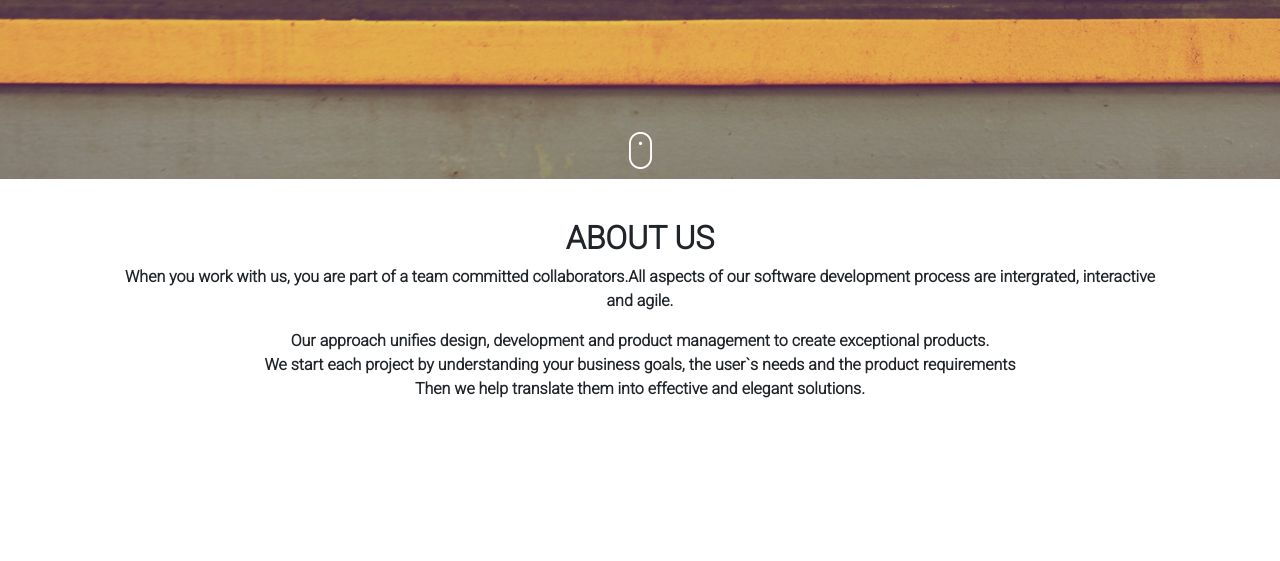
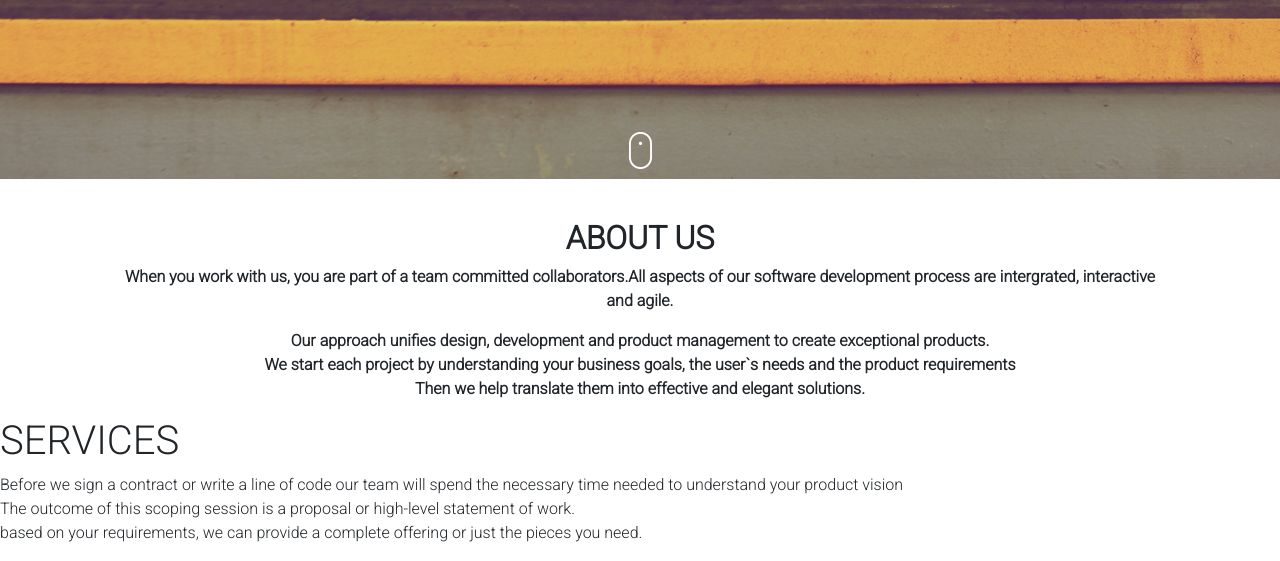
Before and after one commit to Venus-Kavunza/Delani-Studio, a plain HTML site: page index.html in a window 1280 px wide. Shown: the part 621-1182 px from the top of the page. Before the commit the page ends 1038 px from the top, so only its background shows below. Drawn offline with nearby package versions, Linux system fonts and the light colour scheme; a web font is replaced by a local one.

Commit message:
Add services

```diff
--- a/index.html
+++ b/index.html
@@ -39,3 +39,16 @@
             Then we help translate them into effective and elegant solutions.
         </p>
     </div>
+
+    <!--Services-->
+    <div class="services">
+        <h1 class="heading">SERVICES</h1>
+        <p class="paragraph">
+            Before we sign a contract or write a line of code our team will spend the necessary time needed to
+            understand your product vision <br>
+
+            The outcome of this scoping session is a proposal or high-level statement of work.<br>
+
+            based on your requirements, we can provide a complete offering or just the pieces you need.
+        </p>
+    </div>
```
